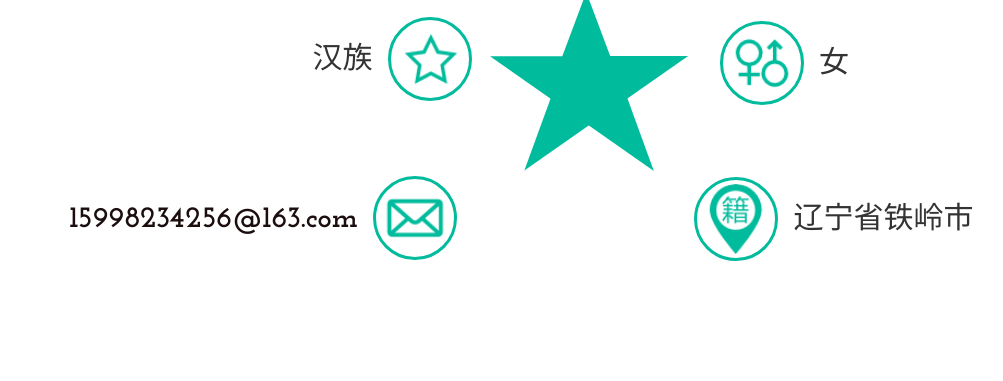
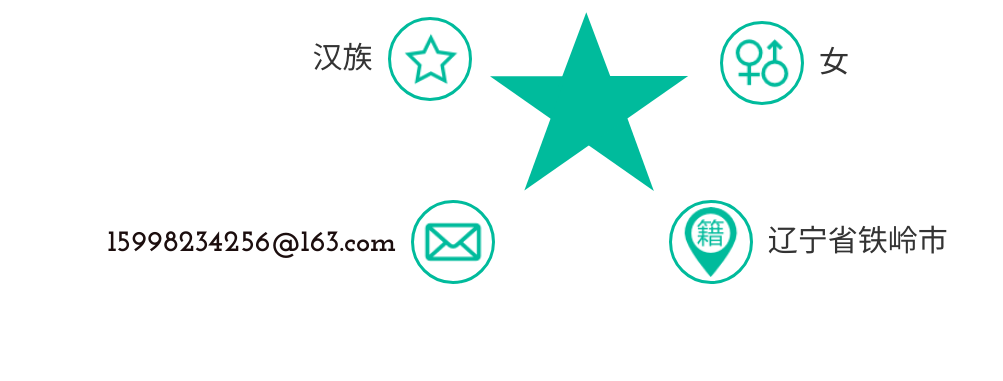
Before and after one commit to 110to011/resume, a plain HTML site: page index.html in a window 1280 px wide. Shown: the part 310-691 px from the top of the page, without its empty margins (48-1051 px from the left). Drawn offline with nearby package versions, Linux system fonts and the light colour scheme.

Commit message:
Update resume.css

```diff
--- a/css/resume.css
+++ b/css/resume.css
@@ -326,6 +326,7 @@ a {
 .st-panel.active .star-five {
    /*color: #00bb9c;*/
    position: relative;
+   top: 20px;
    margin: 360px auto 0;
    width: 0px;
    height: 0px;
@@ -407,24 +408,24 @@ a {
 }
 
 .info-content .sex {
-    top: -99px;
-    left: 60%;
+	top: -99px;
+	left: 60%;
 }
 .info-content .native {
-    top: 57px;
-    left: 58%;
+	top: 80px;
+	left: 56%;
 }
 .info-content .star {
 	top: -103px;
-    left: 27%;
+	left: 27%;
 }
 .info-content .mail {
-	top: 56px;
-    left: 8%;
+	top: 80px;
+	left: 11%;
 }
 .info-content .tel {
-    top: -217px;
-    left: 47%;
+	top: -217px;
+	left: 47%;
 }
 .info-content .highlight {
 	font-weight: 700;
```
